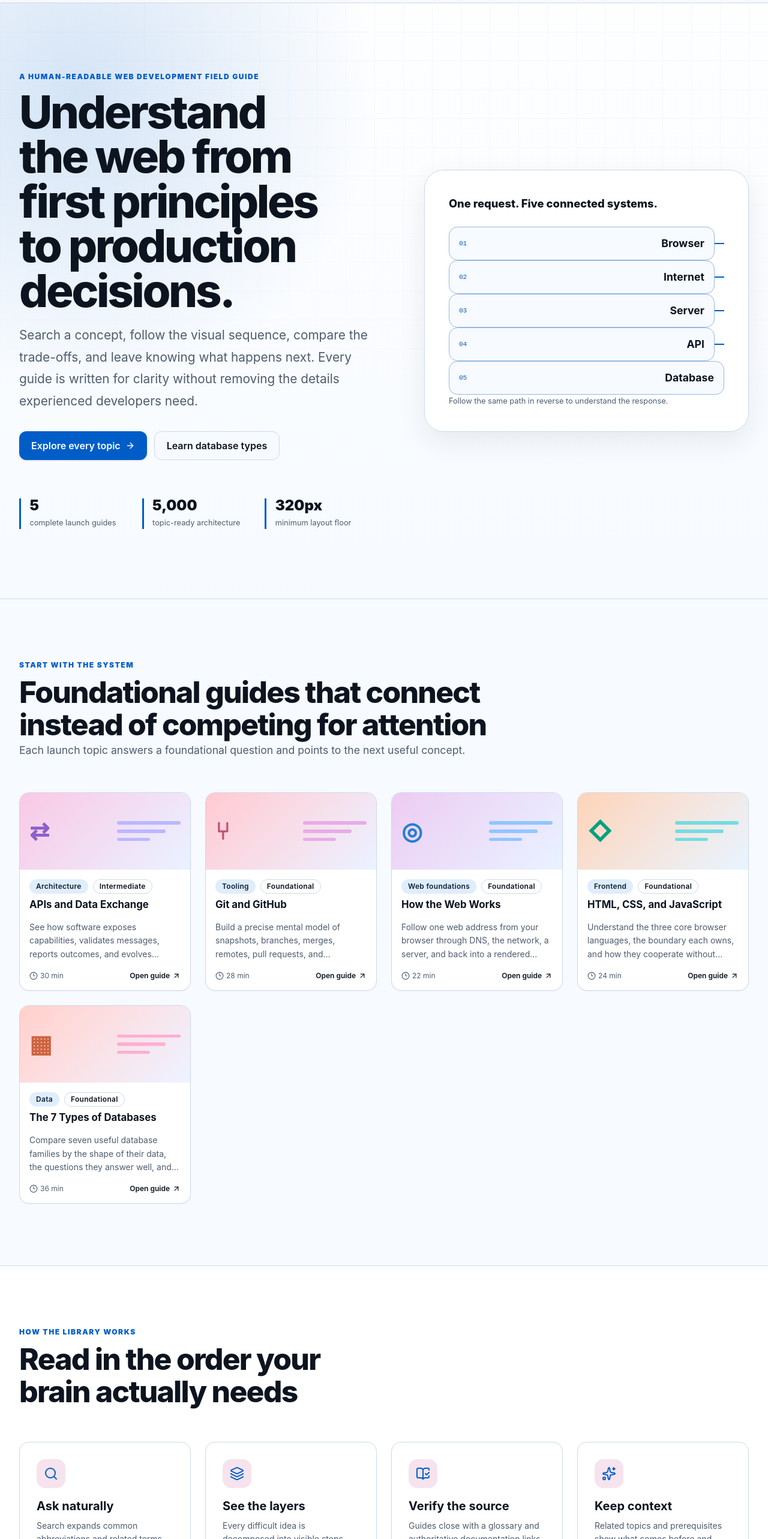
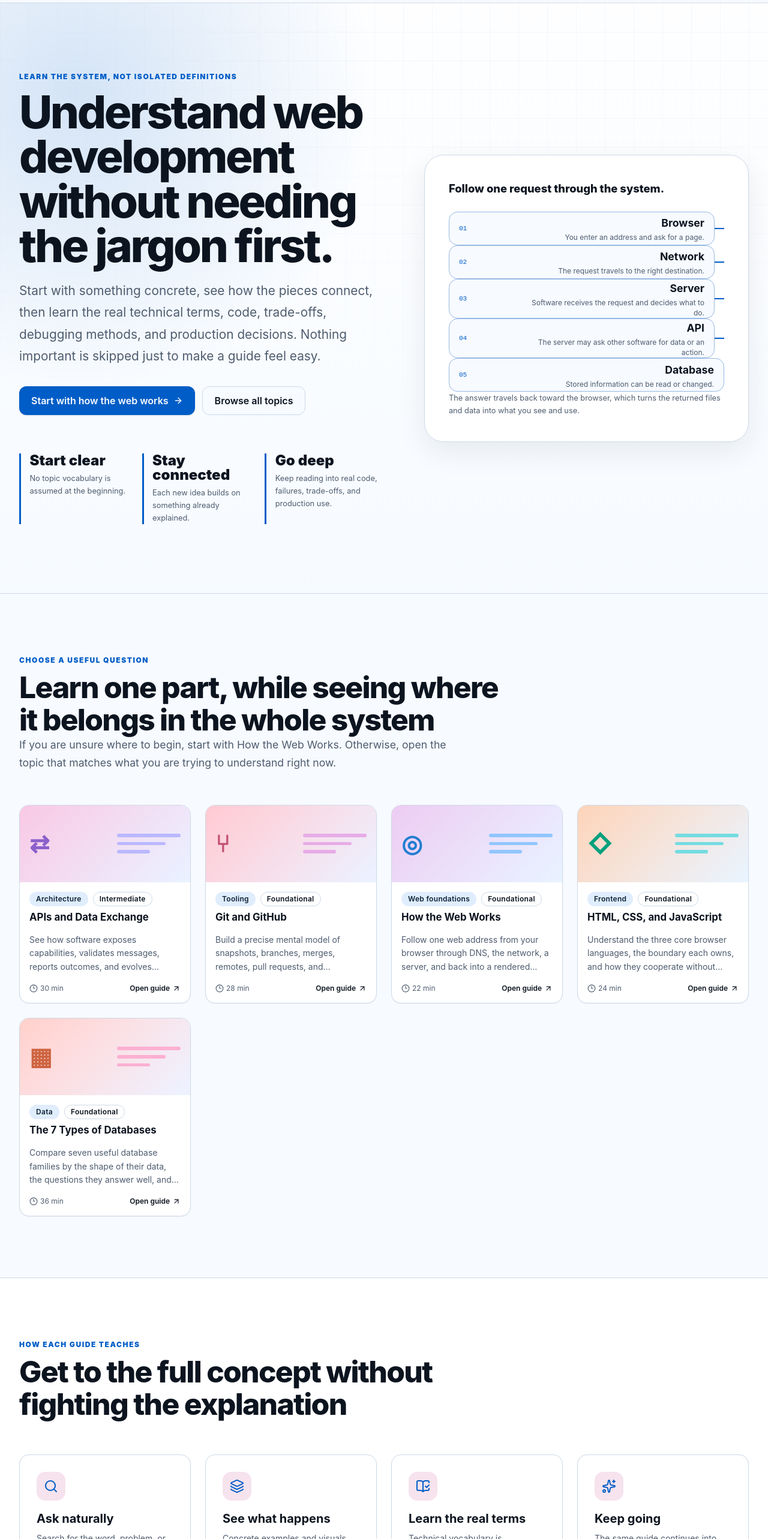
Before and after one commit to AahPlexX/eaboutedev, a React (Vite) app: page / in a window 1280 px wide. Shown: the part 60-2626 px from the top of the page at 60% size. Built offline with nearby package versions, Linux system fonts and the light colour scheme.

Commit message:
feat: orient homepage around learning

```diff
--- a/src/pages/home-page.tsx
+++ b/src/pages/home-page.tsx
@@ -14,20 +14,20 @@ export function HomePage() {
       <section className="hero-section">
         <div className="shell hero-grid">
           <div className="hero-copy">
-            <p className="eyebrow">A human-readable web development field guide</p>
-            <h1>Understand the web from first principles to production decisions.</h1>
+            <p className="eyebrow">Learn the system, not isolated definitions</p>
+            <h1>Understand web development without needing the jargon first.</h1>
             <p className="hero-lede">
-              Search a concept, follow the visual sequence, compare the trade-offs, and leave knowing what happens next.
-              Every guide is written for clarity without removing the details experienced developers need.
+              Start with something concrete, see how the pieces connect, then learn the real technical terms, code,
+              trade-offs, debugging methods, and production decisions. Nothing important is skipped just to make a guide feel easy.
             </p>
             <div className="flex flex-wrap gap-3">
-              <Button asChild size="lg"><Link to="/topics">Explore every topic <ArrowRight aria-hidden="true" /></Link></Button>
-              <Button asChild size="lg" variant="outline"><Link to="/topics/the-seven-types-of-databases">Learn database types</Link></Button>
+              <Button asChild size="lg"><Link to="/topics/how-the-web-works">Start with how the web works <ArrowRight aria-hidden="true" /></Link></Button>
+              <Button asChild size="lg" variant="outline"><Link to="/topics">Browse all topics</Link></Button>
             </div>
             <dl className="hero-stats">
-              <div><dt>{topicCatalog.length}</dt><dd>complete launch guides</dd></div>
-              <div><dt>5,000</dt><dd>topic-ready architecture</dd></div>
-              <div><dt>320px</dt><dd>minimum layout floor</dd></div>
+              <div><dt>Start clear</dt><dd>No topic vocabulary is assumed at the beginning.</dd></div>
+              <div><dt>Stay connected</dt><dd>Each new idea builds on something already explained.</dd></div>
+              <div><dt>Go deep</dt><dd>Keep reading into real code, failures, trade-offs, and production use.</dd></div>
             </dl>
           </div>
           <HeroMap />
@@ -36,9 +36,9 @@ export function HomePage() {
 
       <section className="shell section-block" aria-labelledby="start-heading">
         <header className="section-heading">
-          <p className="eyebrow">Start with the system</p>
-          <h2 id="start-heading">Foundational guides that connect instead of competing for attention</h2>
-          <p>Each launch topic answers a foundational question and points to the next useful concept.</p>
+          <p className="eyebrow">Choose a useful question</p>
+          <h2 id="start-heading">Learn one part, while seeing where it belongs in the whole system</h2>
+          <p>If you are unsure where to begin, start with How the Web Works. Otherwise, open the topic that matches what you are trying to understand right now.</p>
         </header>
         <div className="topic-grid">
           {featured.map((topic) => <TopicCard topic={topic} key={topic.slug} />)}
@@ -53,14 +53,14 @@ export function HomePage() {
       <section className="border-y border-border bg-card">
         <div className="shell section-block">
           <header className="section-heading">
-            <p className="eyebrow">How the library works</p>
-            <h2>Read in the order your brain actually needs</h2>
+            <p className="eyebrow">How each guide teaches</p>
+            <h2>Get to the full concept without fighting the explanation</h2>
           </header>
           <div className="feature-grid">
-            <Feature icon={Search} title="Ask naturally" body="Search expands common abbreviations and related terms, then applies prefix and typo-tolerant matching." />
-            <Feature icon={Layers3} title="See the layers" body="Every difficult idea is decomposed into visible steps, relationships, comparisons, and decision points." />
-            <Feature icon={BookOpenCheck} title="Verify the source" body="Guides close with a glossary and authoritative documentation links instead of unsupported claims." />
-            <Feature icon={Sparkles} title="Keep context" body="Related topics and prerequisites show what comes before and what should come next." />
+            <Feature icon={Search} title="Ask naturally" body="Search for the word, problem, or question you have. You do not need to know the official term first." />
+            <Feature icon={Layers3} title="See what happens" body="Concrete examples and visuals establish the mental model before the explanation becomes more technical." />
+            <Feature icon={BookOpenCheck} title="Learn the real terms" body="Technical vocabulary is introduced where it becomes useful, with its meaning explained in context and reinforced in the glossary." />
+            <Feature icon={Sparkles} title="Keep going" body="The same guide continues into code, trade-offs, failure modes, debugging, and real production decisions instead of stopping at basics." />
           </div>
         </div>
       </section>
@@ -79,19 +79,32 @@ function Feature({ icon: Icon, title, body }: { icon: typeof Search; title: stri
 }
 
 function HeroMap() {
-  const nodes = ["Browser", "Internet", "Server", "API", "Database"];
+  const nodes = [
+    { label: "Browser", detail: "You enter an address and ask for a page." },
+    { label: "Network", detail: "The request travels to the right destination." },
+    { label: "Server", detail: "Software receives the request and decides what to do." },
+    { label: "API", detail: "The server may ask other software for data or an action." },
+    { label: "Database", detail: "Stored information can be read or changed." },
+  ];
+
   return (
-    <figure className="hero-map" aria-label="A simplified web system map from browser to database">
-      <figcaption>One request. Five connected systems.</figcaption>
+    <figure className="hero-map" aria-label="A simplified web request moving from a browser toward stored data">
+      <figcaption>Follow one request through the system.</figcaption>
       <div className="hero-map-track">
         {nodes.map((node, index) => (
-          <div className="hero-map-node-wrap" key={node}>
-            <div className="hero-map-node"><span>{String(index + 1).padStart(2, "0")}</span><strong>{node}</strong></div>
+          <div className="hero-map-node-wrap" key={node.label}>
+            <div className="hero-map-node">
+              <span>{String(index + 1).padStart(2, "0")}</span>
+              <div className="grid max-w-[18rem] gap-0.5 text-end">
+                <strong>{node.label}</strong>
+                <small className="text-xs leading-snug text-muted-foreground">{node.detail}</small>
+              </div>
+            </div>
             {index < nodes.length - 1 && <i aria-hidden="true" />}
           </div>
         ))}
       </div>
-      <p>Follow the same path in reverse to understand the response.</p>
+      <p>The answer travels back toward the browser, which turns the returned files and data into what you see and use.</p>
     </figure>
   );
 }
```
